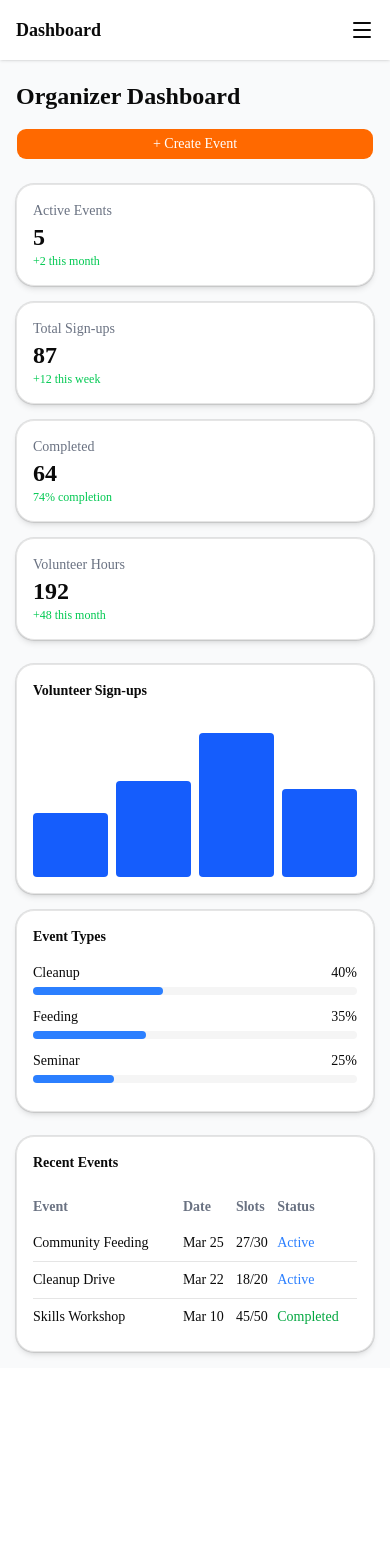
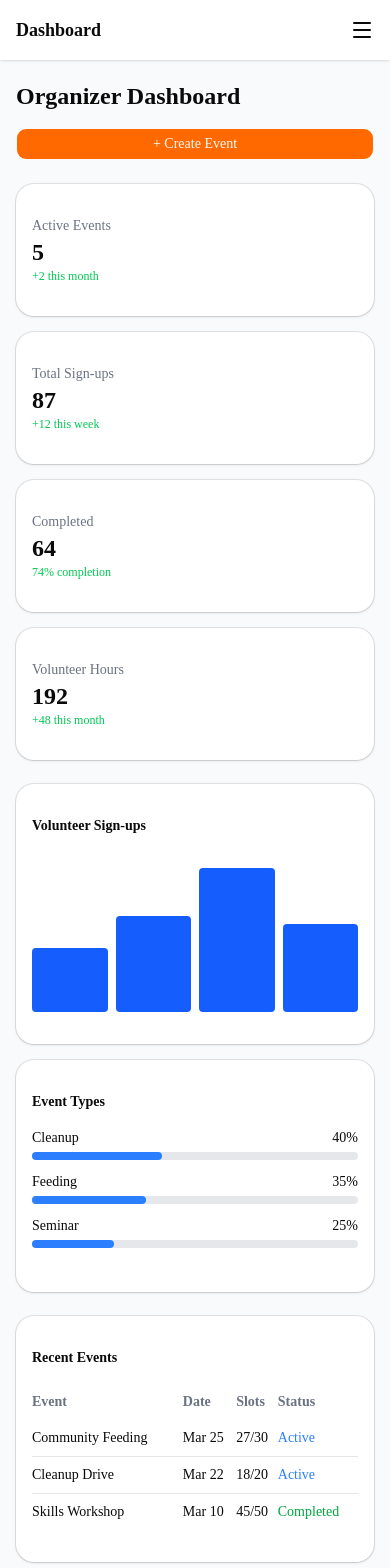
Before and after one commit to Jhnroy/tambayan-weba-app, a Next.js app in the folder frontend/: page /organizer/dashboard in a window 390 px wide. Shown: the top 1568 px of the page. Before the commit the page ends 1368 px from the top, so only its background shows below. Built offline with nearby package versions, Linux system fonts and the light colour scheme.

Commit message:
feat: implement OrganizerDashboard with responsive sidebar and stats overview

```diff
--- a/frontend/app/organizer/dashboard/page.tsx
+++ b/frontend/app/organizer/dashboard/page.tsx
@@ -1,10 +1,10 @@
 
-import OrganizerDashboard from '@/organizer/organizer-dashboard'
+import Dashboard from '@/organizer/dashboard'
 import React from 'react'
 
 export const Page = () => {
   return (
-    <OrganizerDashboard />
+   <Dashboard />
   )
 }
 export default Page
--- a/frontend/organizer/organizer-dashboard.tsx
+++ b/frontend/organizer/dashboard.tsx
@@ -19,10 +19,139 @@ type ProgressProps = {
   value: number;
 };
 
+
+
+export default function Dashboard() {
+  const [sidebarOpen, setSidebarOpen] = useState(false);
+
+  return (
+    <div className="flex min-h-screen bg-gray-50">
+      {/* Mobile Header */}
+      <div className="md:hidden fixed top-0 left-0 w-full bg-white shadow z-50 flex items-center justify-between p-4">
+        <h1 className="text-lg font-semibold">Dashboard</h1>
+        <button onClick={() => setSidebarOpen(true)}>
+          <Menu className="w-6 h-6" />
+        </button>
+      </div>
+
+      {/* Desktop Sidebar */}
+      <div className="hidden md:flex md:w-64 bg-white border-r">
+        <OrganizerSidebar />
+      </div>
+
+      {/* Mobile Sidebar */}
+      {sidebarOpen && (
+        <div className="fixed inset-0 z-50 flex">
+          <div
+            className="flex-1 bg-black/50"
+            onClick={() => setSidebarOpen(false)}
+          />
+          <div className="w-64 bg-white h-full shadow-lg p-4">
+            <button
+              className="mb-4 text-sm text-gray-500"
+              onClick={() => setSidebarOpen(false)}
+            >
+              Close
+            </button>
+            <OrganizerSidebar />
+          </div>
+        </div>
+      )}
+
+      {/* Main Content */}
+      <main className="flex-1 p-4 md:p-6 pt-20 md:pt-6">
+        {/* Header */}
+        <div className="flex flex-col md:flex-row md:items-center md:justify-between gap-4">
+          <h2 className="text-2xl font-bold">Organizer Dashboard</h2>
+          <Button className="bg-orange-500 hover:bg-orange-600 w-full md:w-auto">
+            + Create Event
+          </Button>
+        </div>
+
+        {/* Stats Cards */}
+        <div className="grid grid-cols-1 sm:grid-cols-2 lg:grid-cols-4 gap-4 mt-6">
+          <StatCard title="Active Events" value="5" subtitle="+2 this month" />
+          <StatCard title="Total Sign-ups" value="87" subtitle="+12 this week" />
+          <StatCard title="Completed" value="64" subtitle="74% completion" />
+          <StatCard title="Volunteer Hours" value="192" subtitle="+48 this month" />
+        </div>
+
+        {/* Charts */}
+        <div className="grid grid-cols-1 lg:grid-cols-3 gap-4 mt-6">
+          <Card className="lg:col-span-2 rounded-2xl shadow-sm">
+            <CardContent className="p-4">
+              <h3 className="font-semibold mb-4">Volunteer Sign-ups</h3>
+              <div className="h-40 flex items-end gap-2">
+                {[40, 60, 90, 55].map((h, i) => (
+                  <div
+                    key={i}
+                    className="bg-blue-600 rounded w-full"
+                    style={{ height: `${h}%` }}
+                  />
+                ))}
+              </div>
+            </CardContent>
+          </Card>
+
+          <Card className="rounded-2xl shadow-sm">
+            <CardContent className="p-4">
+              <h3 className="font-semibold mb-4">Event Types</h3>
+              <Progress label="Cleanup" value={40} />
+              <Progress label="Feeding" value={35} />
+              <Progress label="Seminar" value={25} />
+            </CardContent>
+          </Card>
+        </div>
+
+        {/* Table */}
+        <Card className="mt-6 rounded-2xl shadow-sm">
+          <CardContent className="p-4">
+            <h3 className="font-semibold mb-4">Recent Events</h3>
+            <div className="overflow-x-auto">
+              <table className="w-full text-sm">
+                <thead>
+                  <tr className="text-left text-gray-500">
+                    <th className="py-2">Event</th>
+                    <th>Date</th>
+                    <th>Slots</th>
+                    <th>Status</th>
+                  </tr>
+                </thead>
+                <tbody className="divide-y">
+                  <tr>
+                    <td className="py-2">Community Feeding</td>
+                    <td>Mar 25</td>
+                    <td>27/30</td>
+                    <td className="text-blue-500">Active</td>
+                  </tr>
+                  <tr>
+                    <td className="py-2">Cleanup Drive</td>
+                    <td>Mar 22</td>
+                    <td>18/20</td>
+                    <td className="text-blue-500">Active</td>
+                  </tr>
+                  <tr>
+                    <td className="py-2">Skills Workshop</td>
+                    <td>Mar 10</td>
+                    <td>45/50</td>
+                    <td className="text-green-600">Completed</td>
+                  </tr>
+                </tbody>
+              </table>
+            </div>
+          </CardContent>
+        </Card>
+      </main>
+    </div>
+  );
+}
+
+
+
 function StatCard({ title, value, subtitle }: StatCardProps) {
   return (
-    <Card className="rounded-2xl shadow-md border hover:shadow-lg transition">
-      <CardContent>
+    <Card className="rounded-2xl shadow-sm">
+      <CardContent className="p-4">
         <p className="text-sm text-gray-500">{title}</p>
         <h3 className="text-2xl font-bold">{value}</h3>
         <p className="text-xs text-green-500">{subtitle}</p>
@@ -38,8 +167,7 @@ function Progress({ label, value }: ProgressProps) {
         <span>{label}</span>
         <span>{value}%</span>
       </div>
-
-      <div className="w-full bg-muted h-2 rounded">
+      <div className="w-full bg-gray-200 h-2 rounded">
         <div
           className="bg-blue-500 h-2 rounded"
           style={{ width: `${value}%` }}
@@ -48,141 +176,3 @@ function Progress({ label, value }: ProgressProps) {
     </div>
   );
 }
-
-
-
-export default function OrganizerDashboard() {
-  const [sidebarOpen, setSidebarOpen] = useState(false);
-
-  return (
-    <div className="flex min-h-screen bg-gray-50">
-
-      <div className="md:hidden fixed top-0 left-0 w-full bg-white shadow z-50 flex items-center justify-between p-4">
-        <h1 className="text-lg font-semibold">Dashboard</h1>
-        <button onClick={() => setSidebarOpen(true)}>
-          <Menu className="w-6 h-6" />
-        </button>
-      </div>
-
-
-      <div className="hidden md:flex md:w-64 bg-white border-r">
-        <OrganizerSidebar />
-      </div>
-
-
-      <div
-        className={`fixed inset-0 z-50 flex transition-all duration-300 ${
-          sidebarOpen ? "opacity-100" : "opacity-0 pointer-events-none"
-        }`}
-      >
-        <div
-          className="flex-1 bg-black/50"
-          onClick={() => setSidebarOpen(false)}
-        />
-
-        <div className="w-64 bg-white h-full shadow-lg p-4">
-          <button
-            className="mb-4 text-sm text-gray-500"
-            onClick={() => setSidebarOpen(false)}
-          >
-            Close
-          </button>
-          <OrganizerSidebar />
-        </div>
-      </div>
-
-
-      <main className="flex-1 p-4 md:p-6 pt-20 md:pt-6">
-
-        <div className="flex flex-col md:flex-row md:items-center md:justify-between gap-4">
-          <h2 className="text-2xl font-bold">Organizer Dashboard</h2>
-
-          <Button className="w-full md:w-auto bg-orange-500 hover:bg-orange-600 text-white">
-            + Create Event
-          </Button>
-        </div>
-
-
-        <div className="grid grid-cols-1 sm:grid-cols-2 lg:grid-cols-4 gap-4 mt-6">
-          <StatCard title="Active Events" value="5" subtitle="+2 this month" />
-          <StatCard title="Total Sign-ups" value="87" subtitle="+12 this week" />
-          <StatCard title="Completed" value="64" subtitle="74% completion" />
-          <StatCard title="Volunteer Hours" value="192" subtitle="+48 this month" />
-        </div>
-
-
-        <div className="grid grid-cols-1 lg:grid-cols-3 gap-4 mt-6">
-
-          <Card className="lg:col-span-2 rounded-2xl shadow-md border hover:shadow-lg transition">
-            <CardContent>
-              <h3 className="font-semibold mb-4">Volunteer Sign-ups</h3>
-
-              <div className="h-40 flex items-end gap-2">
-                {[40, 60, 90, 55].map((h, i) => (
-                  <div
-                    key={i}
-                    className="bg-blue-600 rounded w-full"
-                    style={{ height: `${h}%` }}
-                  />
-                ))}
-              </div>
-            </CardContent>
-          </Card>
-
-
-          <Card className="rounded-2xl shadow-md border hover:shadow-lg transition">
-            <CardContent>
-              <h3 className="font-semibold mb-4">Event Types</h3>
-              <Progress label="Cleanup" value={40} />
-              <Progress label="Feeding" value={35} />
-              <Progress label="Seminar" value={25} />
-            </CardContent>
-          </Card>
-        </div>
-
-
-        <Card className="mt-6 rounded-2xl shadow-md border hover:shadow-lg transition">
-          <CardContent>
-            <h3 className="font-semibold mb-4">Recent Events</h3>
-
-            <div className="overflow-x-auto">
-              <table className="w-full text-sm border-collapse">
-                <thead>
-                  <tr className="text-left text-gray-500">
-                    <th className="py-2">Event</th>
-                    <th>Date</th>
-                    <th>Slots</th>
-                    <th>Status</th>
-                  </tr>
-                </thead>
-
-                <tbody className="divide-y">
-                  <tr>
-                    <td className="py-2">Community Feeding</td>
-                    <td>Mar 25</td>
-                    <td>27/30</td>
-                    <td className="text-blue-500">Active</td>
-                  </tr>
-
-                  <tr>
-                    <td className="py-2">Cleanup Drive</td>
-                    <td>Mar 22</td>
-                    <td>18/20</td>
-                    <td className="text-blue-500">Active</td>
-                  </tr>
-
-                  <tr>
-                    <td className="py-2">Skills Workshop</td>
-                    <td>Mar 10</td>
-                    <td>45/50</td>
-                    <td className="text-green-600">Completed</td>
-                  </tr>
-                </tbody>
-              </table>
-            </div>
-          </CardContent>
-        </Card>
-      </main>
-    </div>
-  );
-}
```
Also changed, not shown: frontend/package.json (+4 -4 lines), 1 other file (tests, documents, lock files or other folders).
